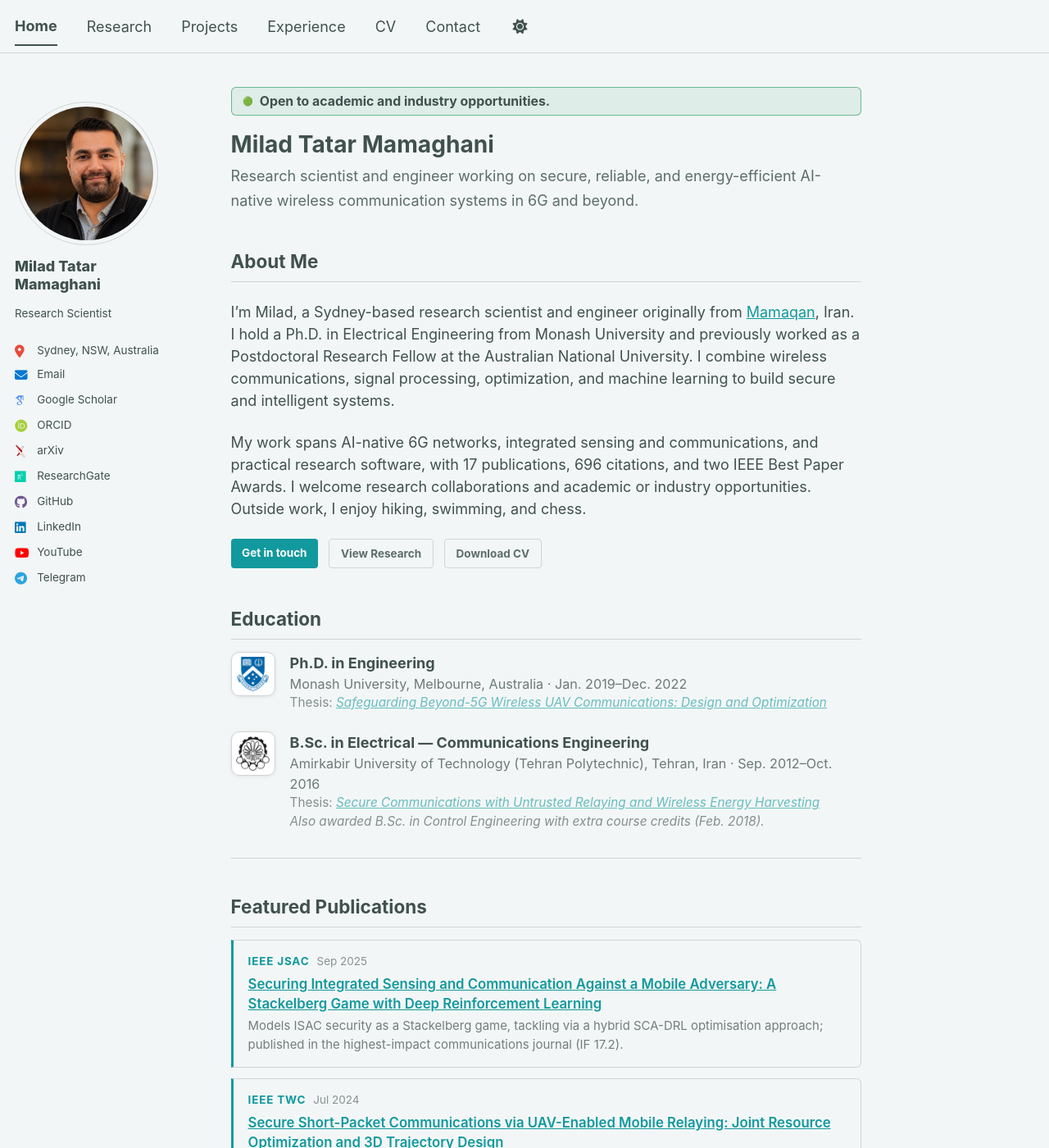
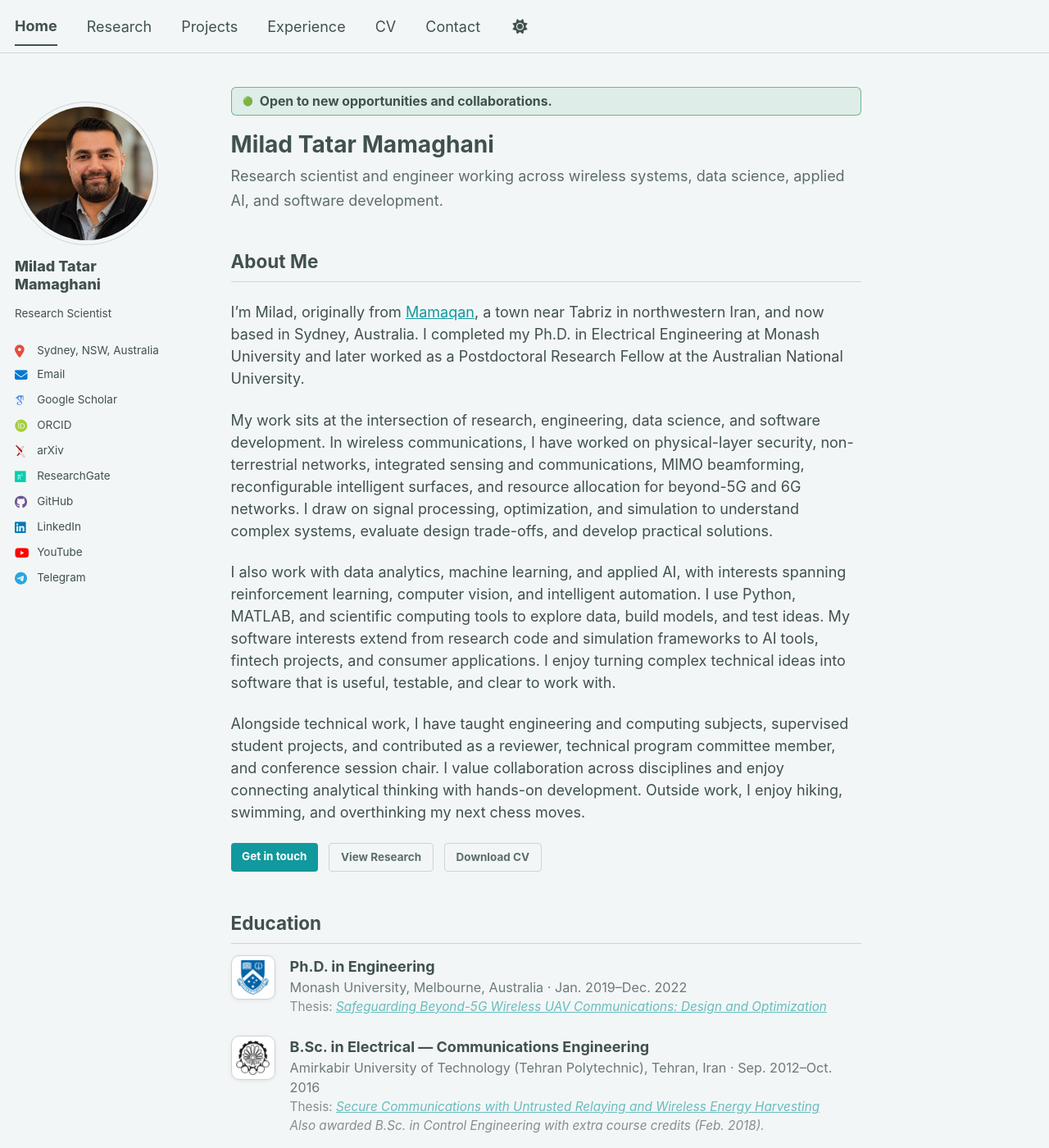
Before and after one commit to miladtm94/miladtm94.github.io, a Jekyll site: the page built from _pages/about.md, in a window 1280 px wide and 1400 px high. Shown: the whole window at 82% size. Built offline with Jekyll 4.4.1, drawn with Linux system fonts in a browser that asks for light colours; some web fonts are replaced.

Commit message:
Restore fuller About Me across research engineering AI and software

```diff
--- a/_pages/about.md
+++ b/_pages/about.md
@@ -9,21 +9,25 @@ redirect_from:
 
 <div class="about__announcement">
   <span class="about__announcement-icon">🟢</span>
-  <span><strong>Open to academic and industry opportunities.</strong></span>
+  <span><strong>Open to new opportunities and collaborations.</strong></span>
 </div>
 
 # Milad Tatar Mamaghani
 
-<p class="about__hero-lede">Research scientist and engineer working on secure, reliable, and energy-efficient AI-native wireless communication systems in 6G and beyond.</p>
+<p class="about__hero-lede">Research scientist and engineer working across wireless systems, data science, applied AI, and software development.</p>
 
 ## About Me
 
  <!-- with [A/Prof. Xiangyun Zhou](https://users.cecs.anu.edu.au/~xyzhou/)
   under [A/Prof. Yi Hong](https://research.monash.edu/en/persons/yi-hong) -->
 
-I'm Milad, a Sydney-based research scientist and engineer originally from [Mamaqan](https://en.wikipedia.org/wiki/Mamqan), Iran. I hold a Ph.D. in Electrical Engineering from Monash University and previously worked as a Postdoctoral Research Fellow at the Australian National University. I combine wireless communications, signal processing, optimization, and machine learning to build secure and intelligent systems.
+I'm Milad, originally from [Mamaqan](https://en.wikipedia.org/wiki/Mamqan), a town near Tabriz in northwestern Iran, and now based in Sydney, Australia. I completed my Ph.D. in Electrical Engineering at Monash University and later worked as a Postdoctoral Research Fellow at the Australian National University.
 
-My work spans AI-native 6G networks, integrated sensing and communications, and practical research software, with {{ site.data.metrics.papers }} publications, {{ site.data.metrics.citations }} citations, and two IEEE Best Paper Awards. I welcome research collaborations and academic or industry opportunities. Outside work, I enjoy hiking, swimming, and chess.
+My work sits at the intersection of research, engineering, data science, and software development. In wireless communications, I have worked on physical-layer security, non-terrestrial networks, integrated sensing and communications, MIMO beamforming, reconfigurable intelligent surfaces, and resource allocation for beyond-5G and 6G networks. I draw on signal processing, optimization, and simulation to understand complex systems, evaluate design trade-offs, and develop practical solutions.
+
+I also work with data analytics, machine learning, and applied AI, with interests spanning reinforcement learning, computer vision, and intelligent automation. I use Python, MATLAB, and scientific computing tools to explore data, build models, and test ideas. My software interests extend from research code and simulation frameworks to AI tools, fintech projects, and consumer applications. I enjoy turning complex technical ideas into software that is useful, testable, and clear to work with.
+
+Alongside technical work, I have taught engineering and computing subjects, supervised student projects, and contributed as a reviewer, technical program committee member, and conference session chair. I value collaboration across disciplines and enjoy connecting analytical thinking with hands-on development. Outside work, I enjoy hiking, swimming, and overthinking my next chess moves.
 
 <div class="about__hero-actions">
   <a class="btn btn--primary" href="/contact/">Get in touch</a>
```
